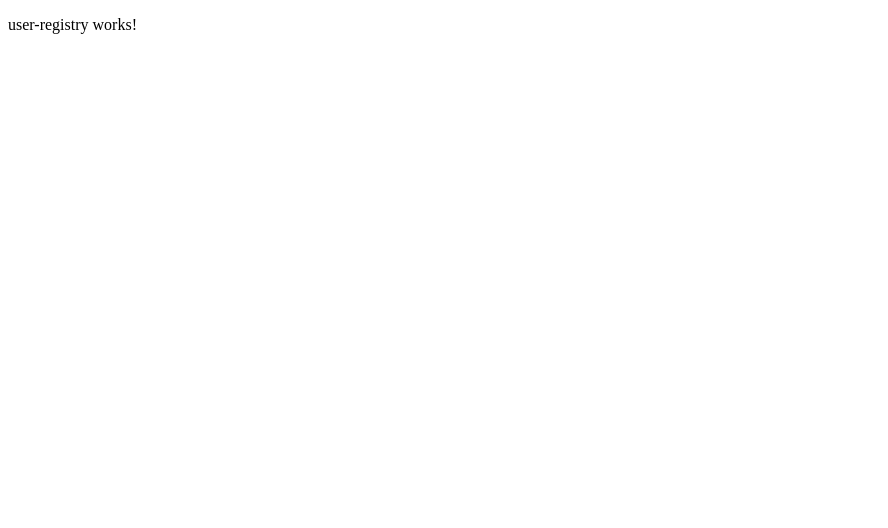
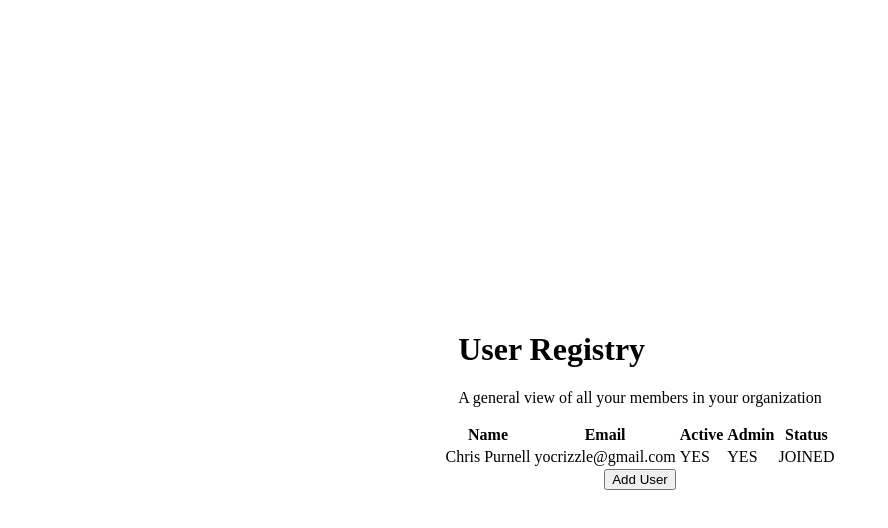
Before and after one commit to jmarron7/angular-java-pm-app, an Angular app in the folder frontend/: page /user-registry in a window 1280 px wide. Shown: the top 528 px of the page, without its empty margins (0-888 px from the left). Built offline with nearby package versions, Linux system fonts and the light colour scheme.

Commit message:
user registry started, need backend up to continue

```diff
--- a/frontend/src/app/user-registry/user-registry.component.css
+++ b/frontend/src/app/user-registry/user-registry.component.css
@@ -0,0 +1,7 @@
+.container {
+  height: 98vh;
+  display: flex;
+  flex-direction: column;
+  justify-content: center;
+  align-items: center;
+}
--- a/frontend/src/app/user-registry/user-registry.component.html
+++ b/frontend/src/app/user-registry/user-registry.component.html
@@ -1 +1,31 @@
-<p>user-registry works!</p>
+<div class="container">
+  <div class="title-div">
+    <h1>User Registry</h1>
+    <p>A general view of all your members in your organization</p>
+  </div>
+  <div class="users-table-div">
+    <table>
+      <thead>
+        <tr>
+          <th>Name</th>
+          <th>Email</th>
+          <th>Active</th>
+          <th>Admin</th>
+          <th>Status</th>
+        </tr>
+      </thead>
+      <tbody>
+        <tr>
+          <td>Chris Purnell</td>
+          <td>yocrizzle@gmail.com</td>
+          <td>YES</td>
+          <td>YES</td>
+          <td>JOINED</td>
+        </tr>
+      </tbody>
+    </table>
+  </div>
+  <div class="add-btn-div">
+    <button class="add-btn">Add User</button>
+  </div>
+</div>
--- a/frontend/src/app/user-registry/user-registry.component.ts
+++ b/frontend/src/app/user-registry/user-registry.component.ts
@@ -3,8 +3,6 @@ import { Component } from '@angular/core';
 @Component({
   selector: 'app-user-registry',
   templateUrl: './user-registry.component.html',
-  styleUrls: ['./user-registry.component.css']
+  styleUrls: ['./user-registry.component.css'],
 })
-export class UserRegistryComponent {
-
-}
+export class UserRegistryComponent {}
```
